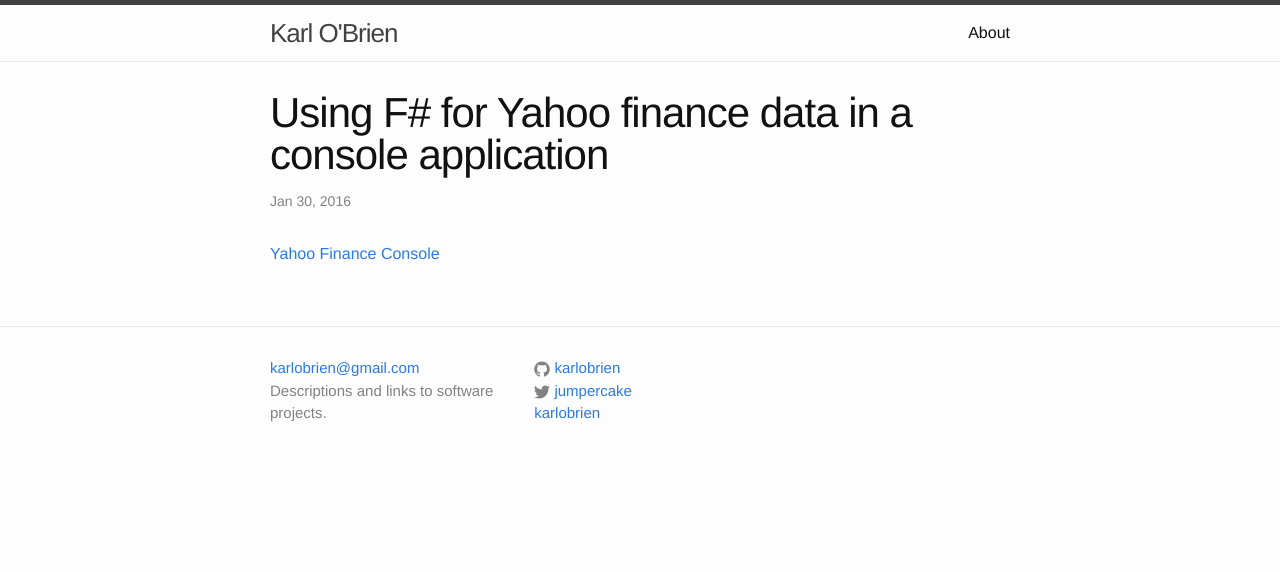
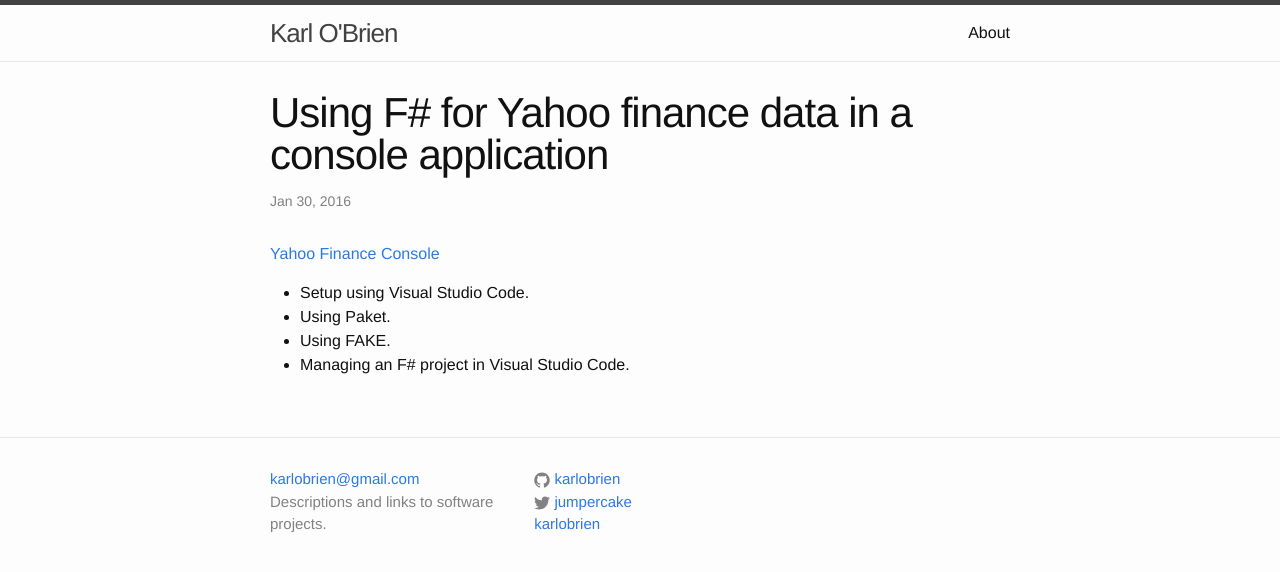
Before and after one commit to karlobrien/karlobrien.github.com, a Jekyll site: the page built from _posts/2016-08-04-F#-Console_Application.markdown, in a window 1280 px wide. Shown: the top 572 px of the page. Built offline with Jekyll 4.4.1, drawn with Linux system fonts in a browser that asks for light colours.

Commit message:
more detail on post

```diff
--- a/_posts/2016-08-04-F#-Console_Application.markdown
+++ b/_posts/2016-08-04-F#-Console_Application.markdown
@@ -6,3 +6,8 @@
 ---
 
 [Yahoo Finance Console](https://github.com/karlobrien/YahooFinanceConsole)
+
+* Setup using Visual Studio Code.
+* Using Paket.
+* Using FAKE.
+* Managing an F# project in Visual Studio Code.
```
